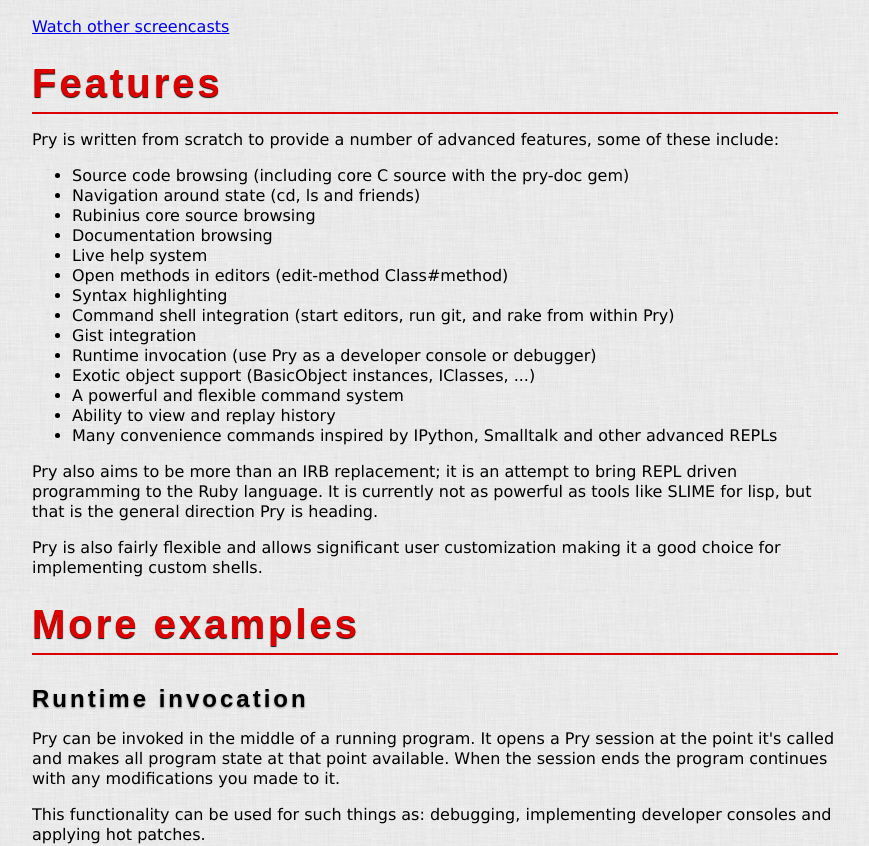
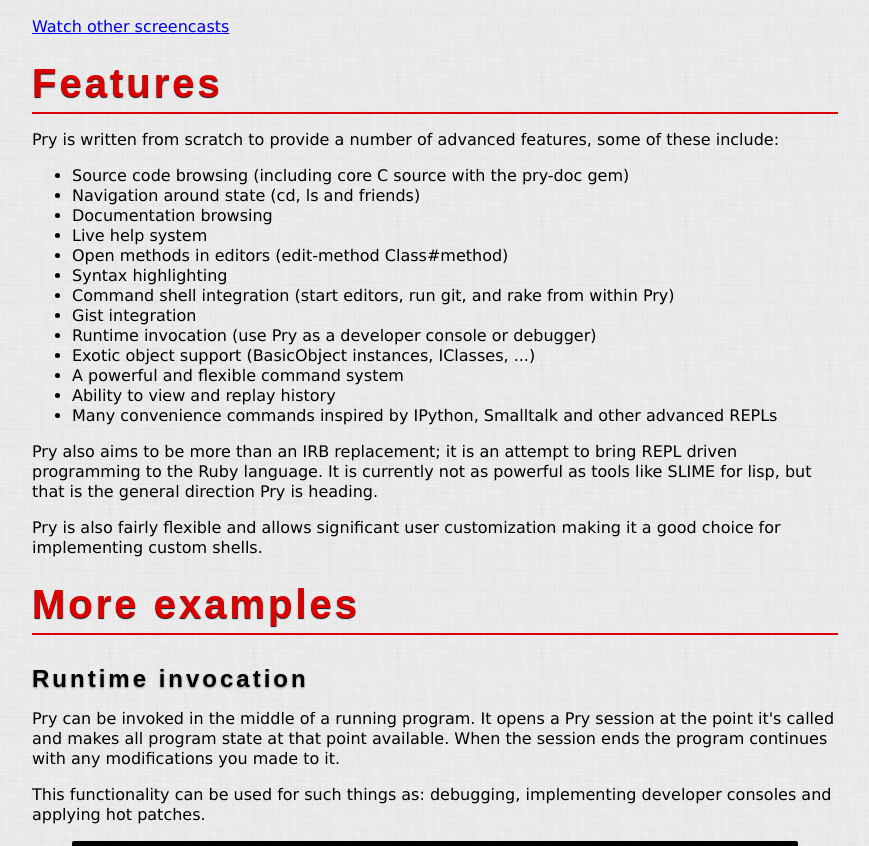
Before and after one commit to pry/pry.github.io, a Jekyll site: the page built from index.html, in a window 1280 px wide and 900 px high, scrolled down 1944 px, cut to the strip 54-900 px from the top of the window. Shown: the whole strip, without its empty margins (205-1074 px from the left). Built offline with Jekyll 4.4.1, drawn with Linux system fonts in a browser that asks for light colours; nearby versions of some CDN libraries.

Commit message:
index: remove mention of Rubinius
Since Pry 0.12.0 we don't support Rubinius anymore.

```diff
--- a/index.html
+++ b/index.html
@@ -88,7 +88,6 @@
   <ul>
     <li>Source code browsing (including core C source with the pry-doc gem)</li>
     <li>Navigation around state (cd, ls and friends)</li>
-    <li>Rubinius core source browsing</li>
     <li>Documentation browsing</li>
     <li>Live help system</li>
     <li>Open methods in editors (edit-method Class#method)</li>
```
